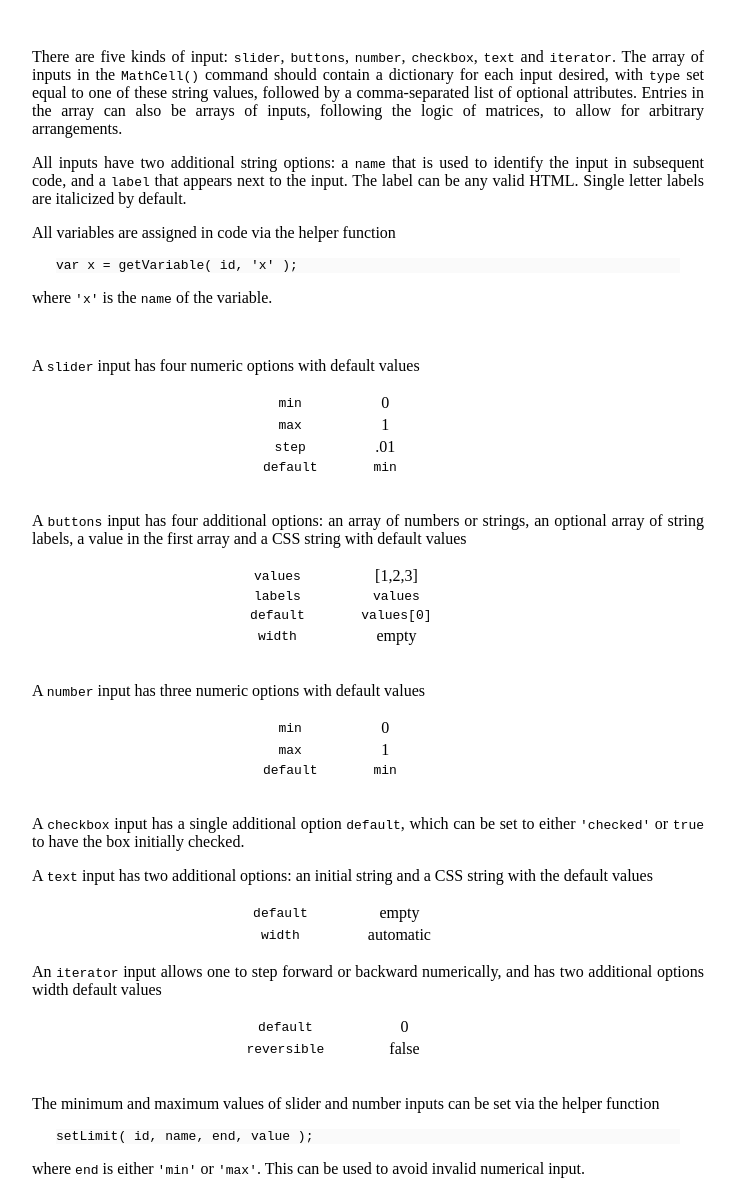
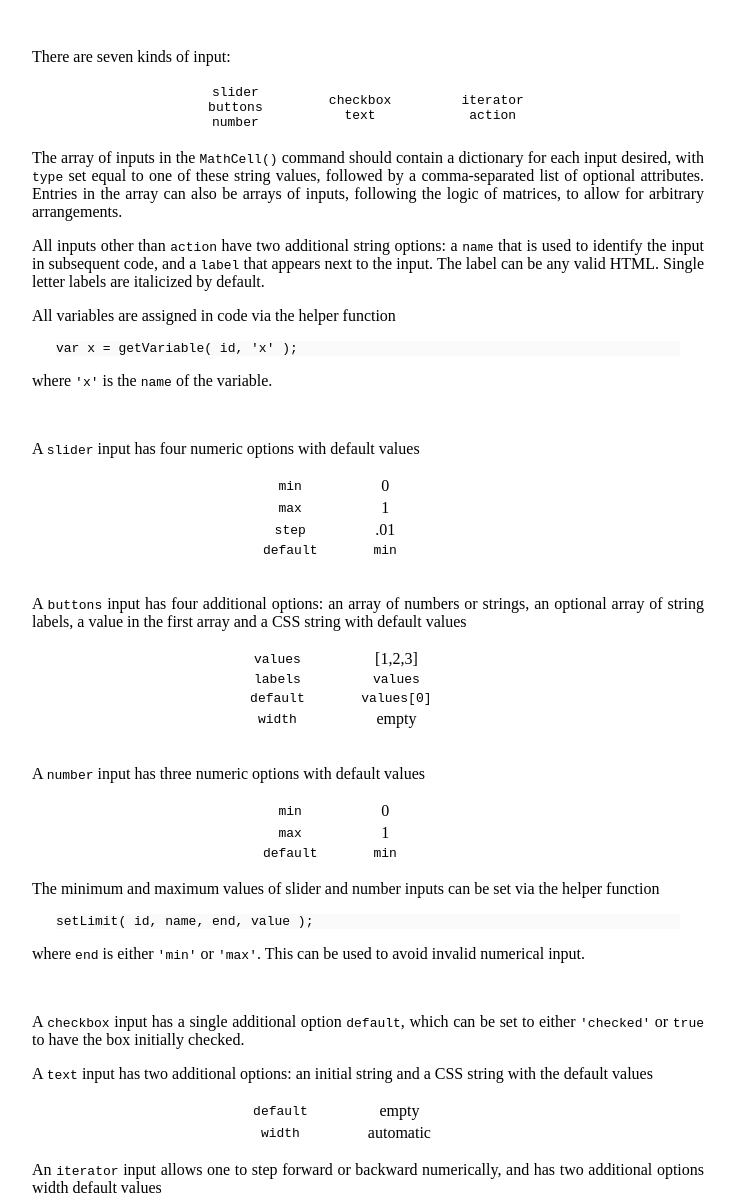
Before and after one commit to paulmasson/mathcell, a plain HTML site: page docs/inputs.html in a window 1280 px wide. Shown: the top 1200 px of the page, without its empty margins (272-1008 px from the left). Drawn offline with Linux system fonts and the light colour scheme.

Commit message:
Update documentation

```diff
--- a/docs/inputs.html
+++ b/docs/inputs.html
@@ -7,9 +7,21 @@
 
 <body>
 
-<p>There are five kinds of input: <code>slider</code>, <code>buttons</code>, <code>number</code>, <code>checkbox</code>, <code>text</code> and <code>iterator</code>. The array of inputs in the <code>MathCell()</code> command should contain a dictionary for each input desired, with <code>type</code> set equal to one of these string values, followed by a comma-separated list of optional attributes. Entries in the array can also be arrays of inputs, following the logic of matrices, to allow for arbitrary arrangements.</p>
+<p>There are seven kinds of input:</p>
 
-<p>All inputs have two additional string options: a <code>name</code> that is used to identify the input in subsequent code, and a <code>label</code> that appears next to the input. The label can be any valid HTML. Single letter labels are italicized by default.</p>
+<table style="width: 4in; margin-left: 1.5in"><tr><td>
+<code>slider</code><br>
+<code>buttons</code><br>
+<code>number</code></td><td>
+<code>checkbox</code><br>
+<code>text</code></td><td>
+<code>iterator</code><br>
+<code>action</code><br>
+</td></tr></table>
+
+<p>The array of inputs in the <code>MathCell()</code> command should contain a dictionary for each input desired, with <code>type</code> set equal to one of these string values, followed by a comma-separated list of optional attributes. Entries in the array can also be arrays of inputs, following the logic of matrices, to allow for arbitrary arrangements.</p>
+
+<p>All inputs other than <code>action</code> have two additional string options: a <code>name</code> that is used to identify the input in subsequent code, and a <code>label</code> that appears next to the input. The label can be any valid HTML. Single letter labels are italicized by default.</p>
 
 <p>All variables are assigned in code via the helper function</p>
 
@@ -19,7 +31,7 @@ var x = getVariable( id, 'x' );
 
 <p>where <code>'x'</code> is the <code>name</code> of the variable.</p>
 
-<br/><p>A <code>slider</code> input has four numeric options with default values</p>
+<br><p>A <code>slider</code> input has four numeric options with default values</p>
 
 <table style="width: 2in; margin-left: 2in"><tr><td>
   <code>min</code></td><td>0
@@ -43,7 +55,7 @@ var x = getVariable( id, 'x' );
   <code>width</code></td><td>empty
 </td></tr></table>
 
-<br/><p>A <code>number</code> input has three numeric options with default values</p>
+<br><p>A <code>number</code> input has three numeric options with default values</p>
 
 <table style="width: 2in; margin-left: 2in"><tr><td>
   <code>min</code></td><td>0
@@ -53,7 +65,15 @@ var x = getVariable( id, 'x' );
   <code>default</code></td><td><code>min</code>
 </td></tr></table>
 
-<br/><p>A <code>checkbox</code> input has a single additional option <code>default</code>, which can be set to either <code>'checked'</code> or <code>true</code> to have the box initially checked.</p>
+<p>The minimum and maximum values of slider and number inputs can be set via the helper function</p>
+
+<pre>
+setLimit( id, name, end, value );
+</pre>
+
+<p>where <code>end</code> is either <code>'min'</code> or <code>'max'</code>. This can be used to avoid invalid numerical input.</p>
+
+<br><p>A <code>checkbox</code> input has a single additional option <code>default</code>, which can be set to either <code>'checked'</code> or <code>true</code> to have the box initially checked.</p>
 
 <p>A <code>text</code> input has two additional options: an initial string and a CSS string with the default values</p>
 
@@ -71,15 +91,14 @@ var x = getVariable( id, 'x' );
   <code>reversible</code></td><td>false
 </td></tr></table>
 
-<br/><p>The minimum and maximum values of slider and number inputs can be set via the helper function</p>
+<br><p>An <code>action</code> input is a button that triggers a behavior. Its <code>label</code> is any valid HTML but is not italicized by default. The type of action is set by a <code>subtype</code> option and a corresponding <code>script</code> string. Currently there is one such <code>subtype</code>:</p>
 
-<pre>
-setLimit( id, name, end, value );
-</pre>
+<table style="width: 4in; margin-left: 1.5in"><tr><td style="width: 1.5in">
+<code>updateParent</code></td><td style="text-align: left">
+process <code>script</code> to update an attribute stored on the current cell
+</td></tr></table>
 
-<p>where <code>end</code> is either <code>'min'</code> or <code>'max'</code>. This can be used to avoid invalid numerical input.</p>
-
-
+<p>More actions are coming.</p>
 
 </body>
 </html>
```
